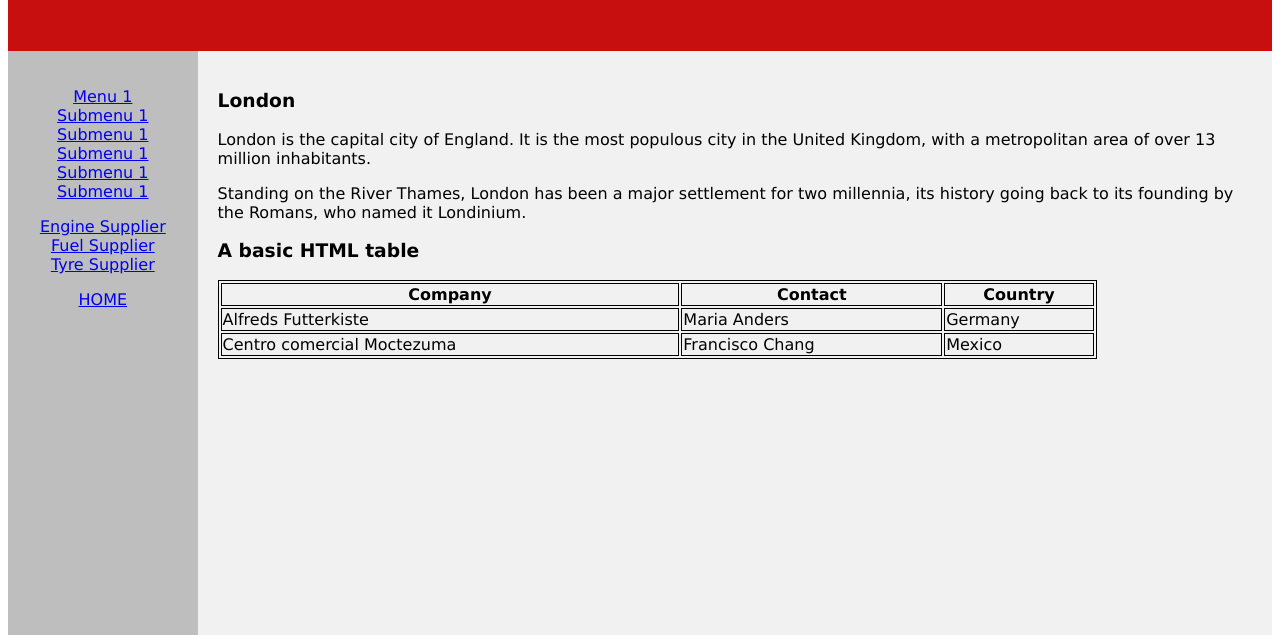
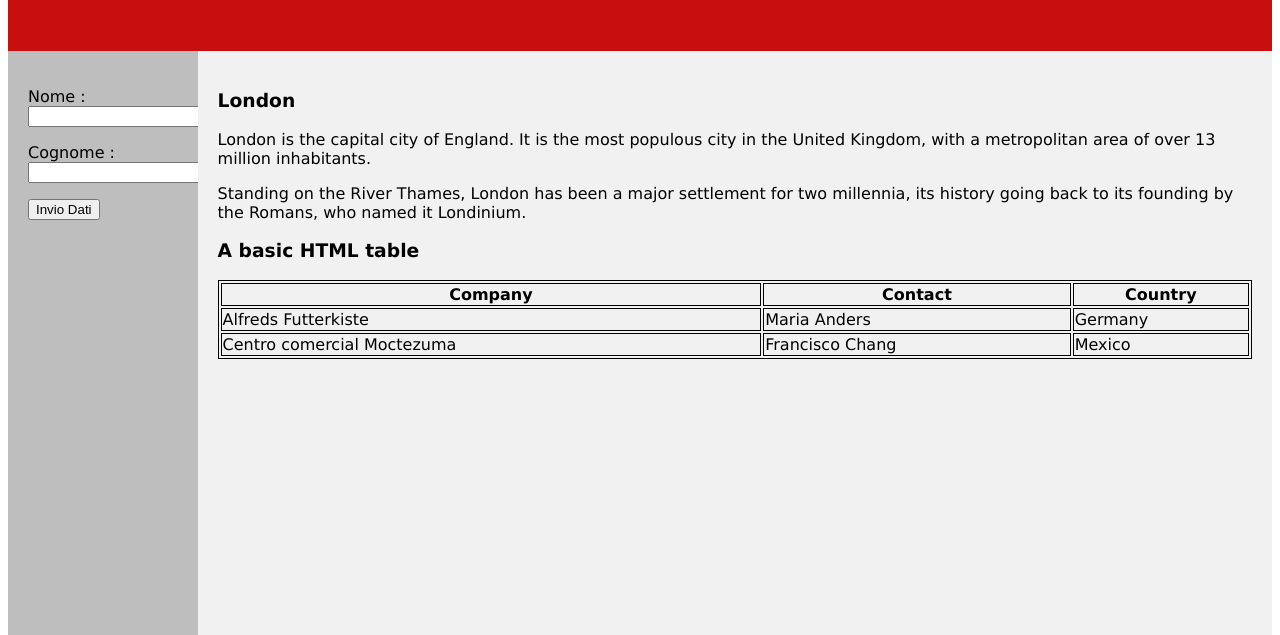
Before and after one commit to ro-mo/iGP-Manager-Tools-3, a plain HTML site: page index.html in a window 1280 px wide. Shown: the part 165-800 px from the top of the page. Drawn offline with Linux system fonts and the light colour scheme.

Commit message:
Update index.html

```diff
--- a/index.html
+++ b/index.html
@@ -68,6 +68,21 @@ table, th, td {
   border:1px solid black;
 }
 
+a:link {color: blue}
+
+a:hover
+{
+color: red;
+text-decoration: underline
+}
+
+p.sfondogiallo:hover
+{
+background: yellow
+}
+
+
+
 </style>
 </head>
 <body>
@@ -78,27 +93,11 @@ table, th, td {
 
 <section>
   <nav>
-    <div id="hormenu">
-      <ul>
-      <li>
-      <a href="#">Menu 1</a>
-      <ul>
-      <li><a href="#">Submenu 1</a></li>
-      <li><a href="#">Submenu 1</a></li>
-      <li><a href="#">Submenu 1</a></li>
-      <li><a href="#">Submenu 1</a></li>
-      <li><a href="#">Submenu 1</a></li>
-      </ul>
-      </li>
-      </div>
-    <ul>
-      <li><a href="MDLRacingTeam-2.html">Engine Supplier</a></li>
-      <li><a href="MDLRacingTeam-3.html">Fuel Supplier</a></li>
-      <li><a href="MDLRacingTeam-4.html">Tyre Supplier</a></li>
-    </ul>
-    <ul>
-      <li><a href="index.html">HOME</a></li>
-    </ul>
+    <form name="datiAnagrafici" method="post" action="pagina2.asp">
+      <p> Nome : <input type="text" name="nome"> </p>
+      <p> Cognome : <input type="text" name="cognome"> </p>
+      <p> <input type="submit" name="invio" value="Invio Dati"> </p>
+   </form>
   </nav>
 
   <article>
@@ -108,7 +107,7 @@ table, th, td {
 
     <h3>A basic HTML table</h3>
 
-    <table style="width: 85%;">
+    <table style="width: 100%;">
       <tr>
         <th>Company</th>
         <th>Contact</th>
```
